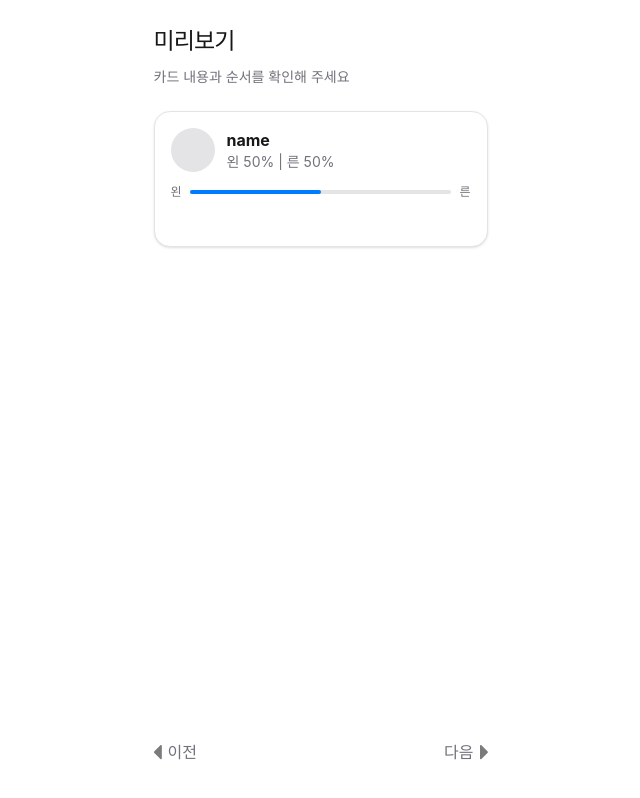
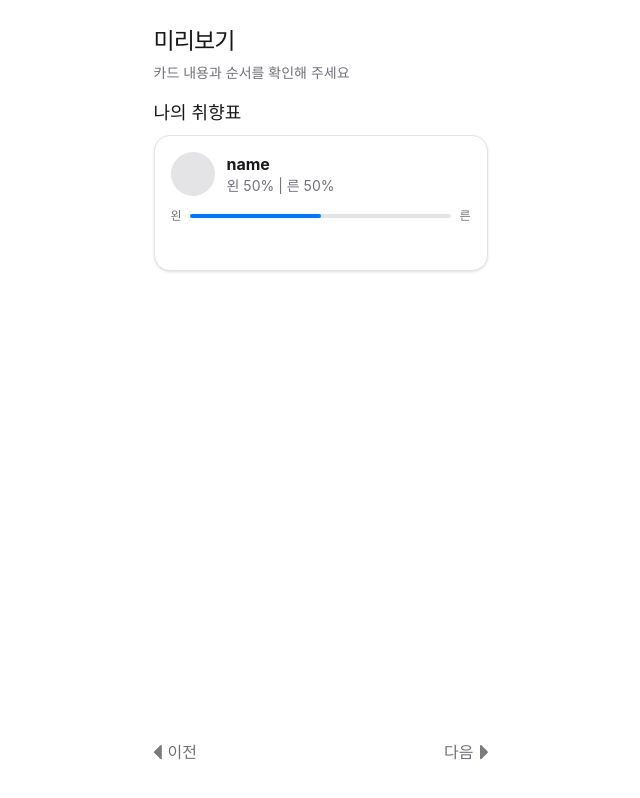
Before and after one commit to Ko-Jeong/MyFavorMaker-FE, a Next.js app: page /preview in a window 1280 px wide. Shown: the whole page, without its empty margins (312-952 px from the left). Built offline with nearby package versions, Linux system fonts and the light colour scheme; a web font is replaced by a local one.

Commit message:
💄 Design: 미리보기 취향표 이름 및 간격 조정

```diff
--- a/src/app/preview/page.tsx
+++ b/src/app/preview/page.tsx
@@ -25,9 +25,12 @@ export default function PreviewPage() {
   return (
     <div className="screen-pad select-none flex flex-1 flex-col">
       <h1 className="page-title">미리보기</h1>
-      <p className="mt-2 text-sm text-zinc-500">카드 내용과 순서를 확인해 주세요</p>
+      <p className="mt-1 text-sm text-zinc-500">카드 내용과 순서를 확인해 주세요</p>
+      <p className="mt-4 break-words font-title text-lg text-zinc-900">
+        {chart.title || "나의 취향표"}
+      </p>
 
-      <div className="mt-6 flex flex-col gap-4">
+      <div className="mt-2 flex flex-col gap-4">
         {chart.cards.map((card) => (
           <CharacterCardView key={card.id} card={card} />
         ))}
```
